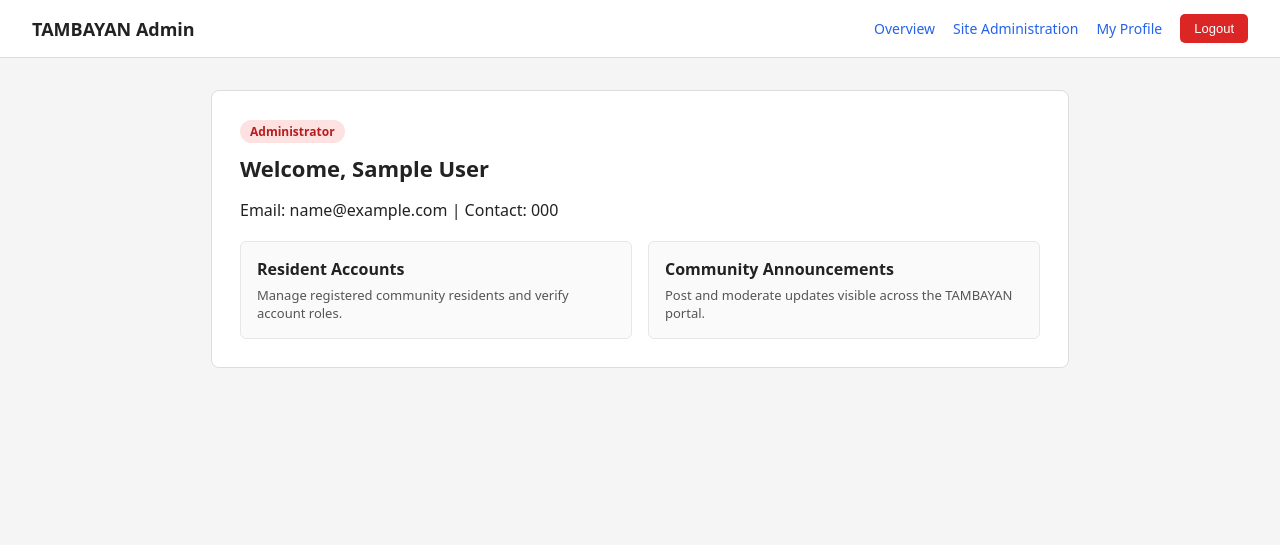
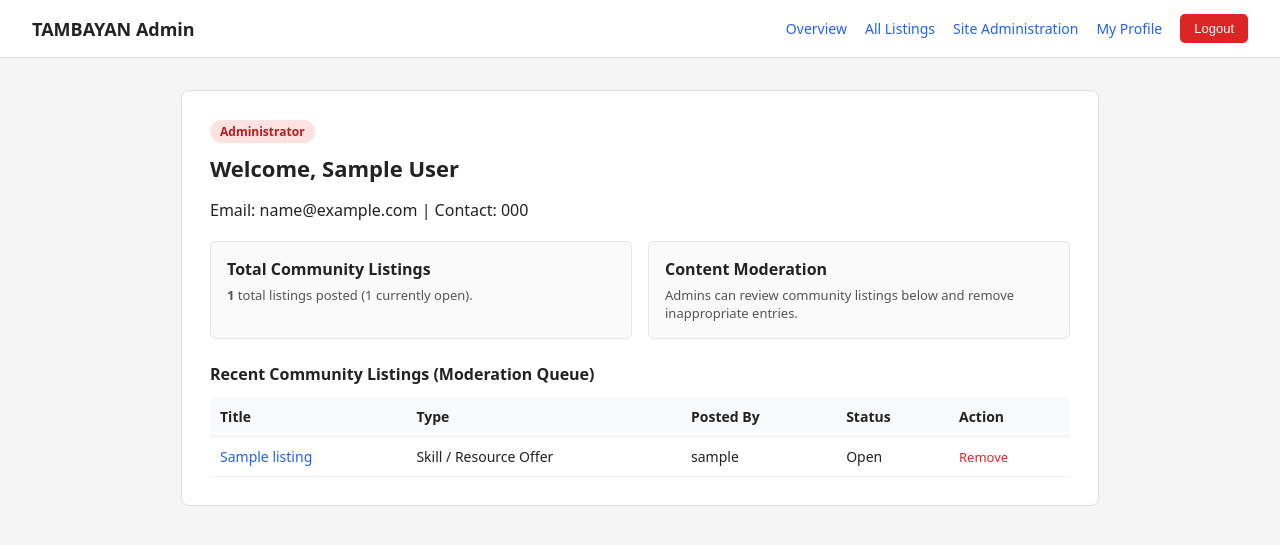
Before and after one commit to andrebernadettevalle/Tambayan-Valle-AndreBernadette-G7, a Django app: page /accounts/admin-dashboard/ in a window 1280 px wide. Shown: the top 545 px of the page. Run offline with Django 5.2, Linux system fonts and the light colour scheme; a user stored in the database is signed in; tables that the repository leaves empty hold one stand-in row (values such as "Sample post").

Commit message:
feat(listings): add search filters and role dashboard integration

```diff
--- a/accounts/templates/accounts/admin_dashboard.html
+++ b/accounts/templates/accounts/admin_dashboard.html
@@ -10,13 +10,16 @@
         .nav-actions { display: flex; gap: 18px; align-items: center; }
         .nav-actions a { color: #2563eb; text-decoration: none; font-size: 14px; font-weight: 500; }
         .nav-actions button { background: #dc2626; color: #fff; border: none; padding: 7px 14px; border-radius: 5px; cursor: pointer; font-size: 13px; }
-        .container { max-width: 800px; margin: 32px auto; background: #fff; padding: 28px; border-radius: 8px; border: 1px solid #ddd; }
+        .container { max-width: 860px; margin: 32px auto; background: #fff; padding: 28px; border-radius: 8px; border: 1px solid #ddd; }
         h1 { margin: 10px 0; font-size: 22px; }
         .badge { display: inline-block; background: #fee2e2; color: #b91c1c; padding: 3px 10px; border-radius: 12px; font-size: 12px; font-weight: 600; }
         .grid { display: grid; grid-template-columns: 1fr 1fr; gap: 16px; margin-top: 20px; }
         .panel { border: 1px solid #e5e7eb; border-radius: 6px; padding: 16px; background: #fafafa; }
         .panel h3 { margin: 0 0 6px; font-size: 16px; }
         .panel p { margin: 0; font-size: 13px; color: #555; }
+        table { width: 100%; border-collapse: collapse; margin-top: 12px; font-size: 14px; }
+        th, td { text-align: left; padding: 10px; border-bottom: 1px solid #eee; }
+        th { background: #f9fafb; font-weight: 600; }
     </style>
 </head>
 <body>
@@ -24,6 +27,7 @@
         <span class="brand">TAMBAYAN Admin</span>
         <div class="nav-actions">
             <a href="{% url 'admin-dashboard' %}">Overview</a>
+            <a href="{% url 'listing-list' %}">All Listings</a>
             <a href="/admin/">Site Administration</a>
             <a href="{% url 'profile' %}">My Profile</a>
             <form action="{% url 'logout' %}" method="post" style="margin:0;">
@@ -39,14 +43,40 @@
 
         <div class="grid">
             <div class="panel">
-                <h3>Resident Accounts</h3>
-                <p>Manage registered community residents and verify account roles.</p>
+                <h3>Total Community Listings</h3>
+                <p><strong>{{ total_listings }}</strong> total listings posted ({{ open_listings }} currently open).</p>
             </div>
             <div class="panel">
-                <h3>Community Announcements</h3>
-                <p>Post and moderate updates visible across the TAMBAYAN portal.</p>
+                <h3>Content Moderation</h3>
+                <p>Admins can review community listings below and remove inappropriate entries.</p>
             </div>
         </div>
+
+        <h3 style="margin: 24px 0 8px; font-size: 16px;">Recent Community Listings (Moderation Queue)</h3>
+        <table>
+            <thead>
+                <tr>
+                    <th>Title</th>
+                    <th>Type</th>
+                    <th>Posted By</th>
+                    <th>Status</th>
+                    <th>Action</th>
+                </tr>
+            </thead>
+            <tbody>
+                {% for item in recent_listings %}
+                    <tr>
+                        <td><a href="{% url 'listing-detail' item.pk %}" style="color:#2563eb; text-decoration:none;">{{ item.title }}</a></td>
+                        <td>{{ item.get_listing_type_display }}</td>
+                        <td>{{ item.owner.username }}</td>
+                        <td>{{ item.get_status_display }}</td>
+                        <td><a href="{% url 'listing-delete' item.pk %}" style="color:#dc2626; text-decoration:none; font-size:13px;">Remove</a></td>
+                    </tr>
+                {% empty %}
+                    <tr><td colspan="5" style="color:#666;">No listings in the database yet.</td></tr>
+                {% endfor %}
+            </tbody>
+        </table>
     </div>
 </body>
 </html>
--- a/accounts/views.py
+++ b/accounts/views.py
@@ -1,51 +1,83 @@
 from django.shortcuts import render, redirect
+from django.contrib.auth import login
+from django.contrib.auth.decorators import login_required
+from django.contrib.auth.views import LoginView
 from django.contrib import messages
-from django.contrib.auth.views import LoginView
-from django.contrib.auth.decorators import login_required
-from .forms import CustomUserRegistrationForm, CustomUserProfileForm
-
-
-def register_view(request):
-    if request.method == 'POST':
-        form = CustomUserRegistrationForm(request.POST, request.FILES)
-        if form.is_valid():
-            form.save()
-            messages.success(request, "Account created successfully! You can now log in.")
-            return redirect('login')
-        else:
-            messages.error(request, "Please correct the errors below.")
-    else:
-        form = CustomUserRegistrationForm()
-    return render(request, 'accounts/register.html', {'form': form})
+from django.urls import reverse_lazy
+from listings.models import Listing
+from .forms import CustomUserCreationForm, ProfileUpdateForm
 
 
 class CustomLoginView(LoginView):
     template_name = 'accounts/login.html'
+    redirect_authenticated_user = True
 
     def get_success_url(self):
-        if self.request.user.role == 'admin':
-            return '/accounts/admin-dashboard/'
-        return '/accounts/resident-dashboard/'
+        next_url = self.get_redirect_url()
+        if next_url:
+            return next_url
+        if getattr(self.request.user, 'role', None) == 'admin':
+            return reverse_lazy('admin-dashboard')
+        return reverse_lazy('resident-dashboard')
+
+
+def register(request):
+    if request.user.is_authenticated:
+        if getattr(request.user, 'role', None) == 'admin':
+            return redirect('admin-dashboard')
+        return redirect('resident-dashboard')
+
+    if request.method == 'POST':
+        form = CustomUserCreationForm(request.POST, request.FILES)
+        if form.is_valid():
+            user = form.save()
+            login(request, user)
+            messages.success(request, "Welcome to TAMBAYAN! Your account has been created.")
+            if getattr(user, 'role', None) == 'admin':
+                return redirect('admin-dashboard')
+            return redirect('resident-dashboard')
+        else:
+            messages.error(request, "Please correct the errors below.")
+    else:
+        form = CustomUserCreationForm()
+    return render(request, 'accounts/register.html', {'form': form})
+
+
+register_view = register
 
 
 @login_required
 def admin_dashboard(request):
-    if request.user.role != 'admin':
+    if getattr(request.user, 'role', None) != 'admin':
         return redirect('resident-dashboard')
-    return render(request, 'accounts/admin_dashboard.html', {'user': request.user})
+    recent_listings = Listing.objects.select_related('owner').all()[:10]
+    context = {
+        'user': request.user,
+        'recent_listings': recent_listings,
+        'total_listings': Listing.objects.count(),
+        'open_listings': Listing.objects.filter(status='open').count(),
+    }
+    return render(request, 'accounts/admin_dashboard.html', context)
 
 
 @login_required
 def resident_dashboard(request):
-    if request.user.role != 'resident':
+    if getattr(request.user, 'role', None) != 'resident':
         return redirect('admin-dashboard')
-    return render(request, 'accounts/resident_dashboard.html', {'user': request.user})
+    user_listings = Listing.objects.filter(owner=request.user)[:5]
+    context = {
+        'user': request.user,
+        'user_listings': user_listings,
+        'my_open_count': Listing.objects.filter(owner=request.user, status='open').count(),
+        'community_open_count': Listing.objects.filter(status='open').count(),
+    }
+    return render(request, 'accounts/resident_dashboard.html', context)
 
 
 @login_required
-def profile_view(request):
+def profile(request):
     if request.method == 'POST':
-        form = CustomUserProfileForm(request.POST, request.FILES, instance=request.user)
+        form = ProfileUpdateForm(request.POST, request.FILES, instance=request.user)
         if form.is_valid():
             form.save()
             messages.success(request, "Your profile has been updated.")
@@ -53,5 +85,8 @@ def profile_view(request):
         else:
             messages.error(request, "Please correct the errors below.")
     else:
-        form = CustomUserProfileForm(instance=request.user)
-    return render(request, 'accounts/profile.html', {'form': form, 'user': request.user})
+        form = ProfileUpdateForm(instance=request.user)
+    return render(request, 'accounts/profile.html', {'form': form})
+
+
+profile_view = profile
```
Also changed, not shown: accounts/forms.py (+12 -24 lines), accounts/templates/accounts/resident_dashboard.html (+29 -7 lines), listings/templates/listings/listing_list.html (+32 -1 lines), listings/views.py (+31 -1 lines).
